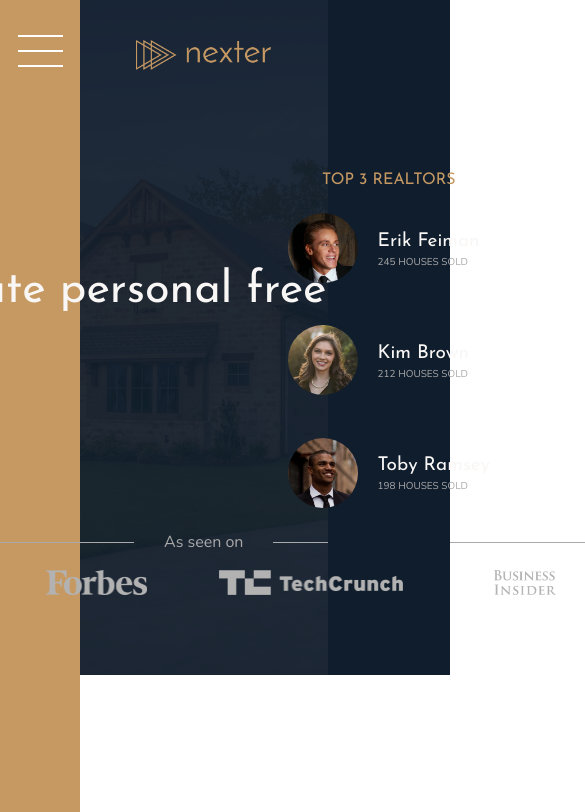
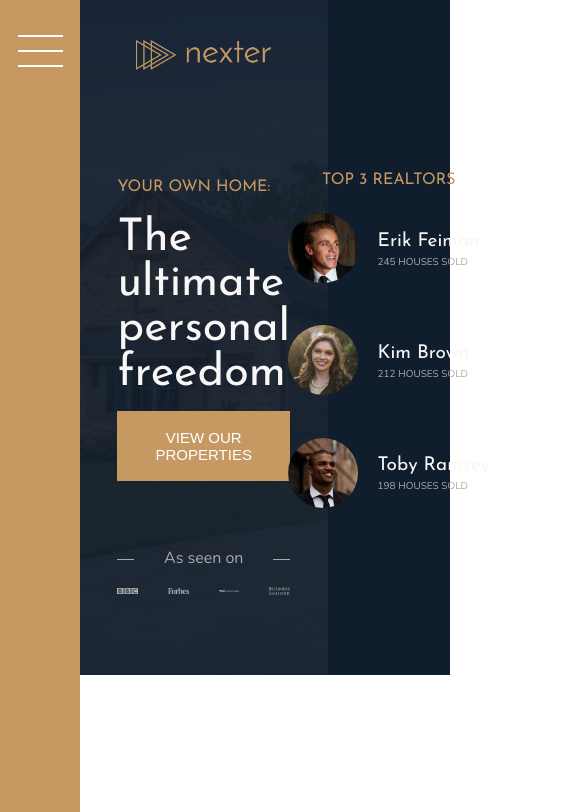
Before and after one commit to erhanertem/Website-Nexter, a website: page index.html in a window 390 px wide. Shown: the top 812 px of the page, 585 px wide, since content can reach past the window. Drawn offline with nearby package versions, Linux system fonts and the light colour scheme.

Commit message:
Fix grid CSS to provide better responsive range

```diff
--- a/sass/_header.scss
+++ b/sass/_header.scss
@@ -15,8 +15,9 @@
 
 	//create sub-grid system
 	display: grid;
-	grid-template-columns: max-content;
-	grid-template-rows: 1fr min-content 6rem 1fr; //defiend the first row and we established specific height of the container. The remainder try to fit in between
+	//grid container needs to be more responsive as well so max-content and min-content range needs to be established.
+	grid-template-columns: minmax(min-content, max-content);
+	grid-template-rows: 1fr min-content minmax(6rem, min-content) 1fr; //defiend the first row and we established specific height of the container. The remainder try to fit in between
 	grid-row-gap: 1.5rem;
 
 	&__logo {
@@ -51,8 +52,12 @@
 		grid-template-columns: repeat(4, 1fr);
 		grid-column-gap: 3rem;
 		justify-items: center;
+		align-items: center;
+
 		img {
-			height: 2.5rem;
+			// the images wont scale to viewport width as height remains same so the table remains same so we have to change it to max-height in order to make it responsive
+			max-height: 2.5rem;
+			max-width: 100%;
 			filter: brightness(70%);
 		}
 	}
--- a/sass/_realtors.scss
+++ b/sass/_realtors.scss
@@ -25,6 +25,7 @@
 
 		align-items: center;
 	}
+
 	&__img {
 		display: block;
 
@@ -32,8 +33,7 @@
 		height: 7rem;
 		border-radius: 50%;
 	}
-	&__details {
-	}
+
 	&__sold {
 		text-transform: uppercase;
 		color: $color-grey-light-2;
```
Also changed, not shown: sass/main.css, 1 other file.
